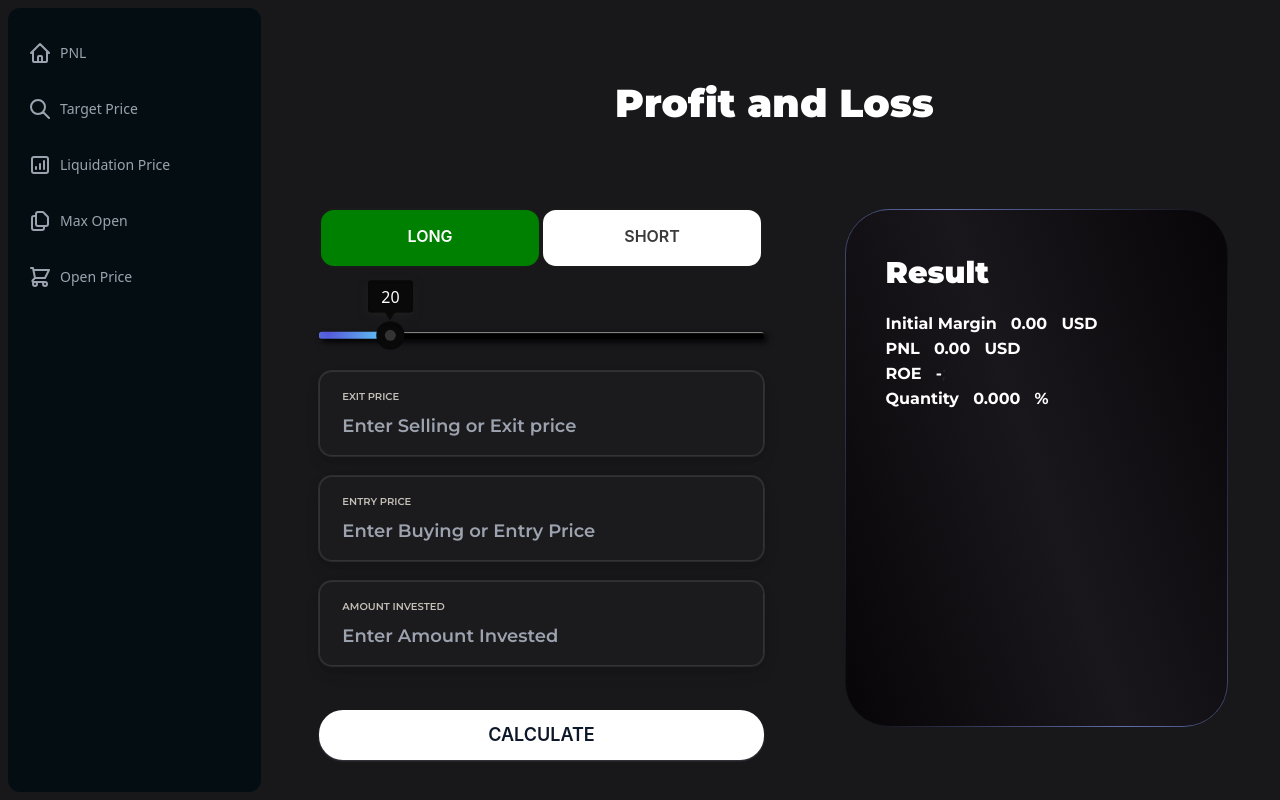
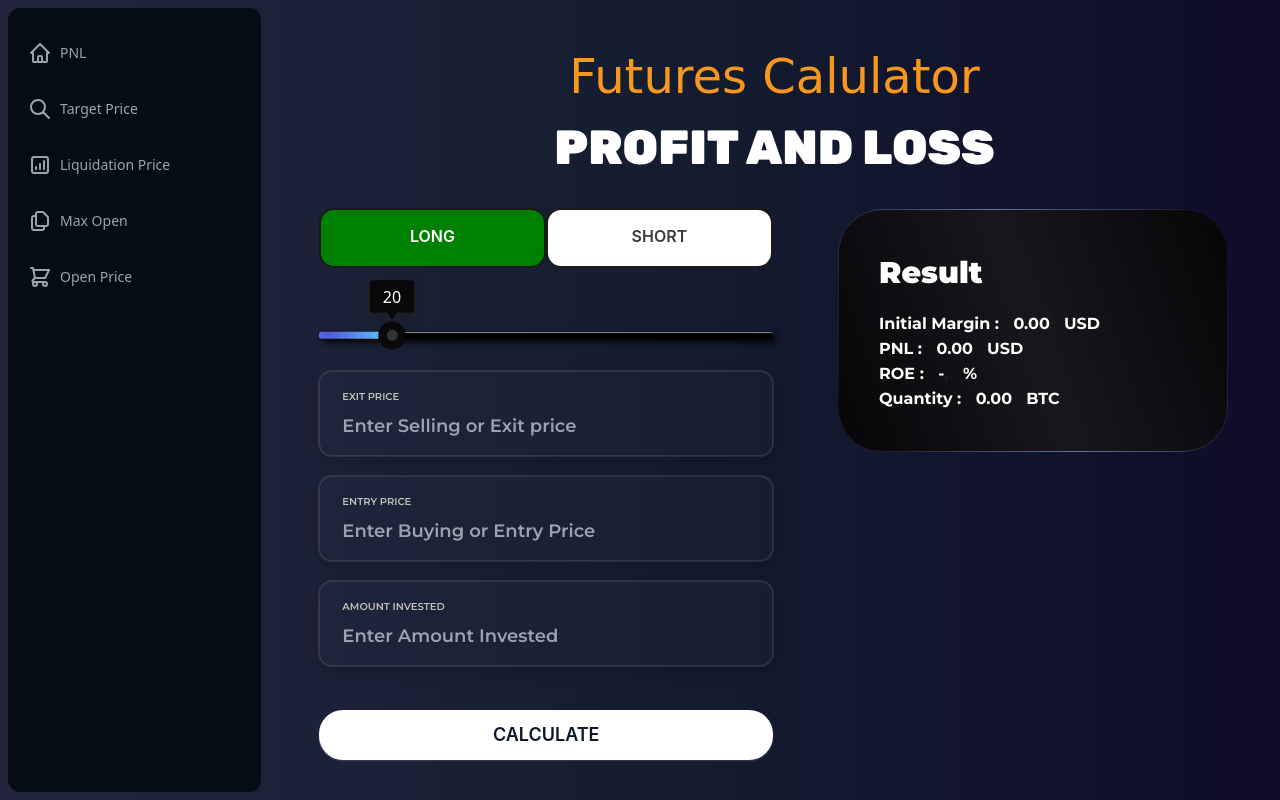
Before and after one commit to ashwanidey/Crypto_Calcultor, a plain HTML site: page index.html in a window 1280 px wide. Drawn offline with nearby package versions, Linux system fonts and the light colour scheme; a web font is replaced by a local one.

Commit message:
Improved text and UI

```diff
--- a/index.html
+++ b/index.html
@@ -102,7 +102,9 @@
 
 
 
-    <div class="container-pnl pt-10 " id="pnl-toogle">
+    <div class="container-pnl " id="pnl-toogle">
+        <span class="Heading">Futures Calulator</span>
+
 
             <span class="pnl-form-title">Profit and Loss</span>
             <div class="wrapper">
@@ -158,23 +160,24 @@
             <div class="container-pnl-output bg-blue-box">
                 <span class="output-heading">Result</span>
                 <div class="output-box">
-                    <span class="label-output">Initial Margin</span>
+                    <span class="label-output">Initial Margin : </span>
                     <output id="margin" class="label-output-value">0.00</output>
                     <span class="label-output-not">USD</span>
                 </div >
                 <div class="output-pnl-box">
-                    <span class="label-output"> PNL</span>
+                    <span class="label-output"> PNL : </span>
                     <output id = "pnl" class="label-output-value">0.00</output>
                     <span class="label-output-not">USD</span>
                 </div>
                 <div>
-                    <span class="label-output">ROE</span>
+                    <span class="label-output">ROE : </span>
                     <output id="roe" class="label-output-value">-</output>;
+                    <span class="label-output-not">%</span>
                 </div>
                 <div>
-                    <span class="label-output">Quantity</span>
-                    <output id="quantity" class="label-output-value"> 0.000</output>
-                    <span class="label-output-not">%</span>
+                    <span class="label-output">Quantity : </span>
+                    <output id="quantity" class="label-output-value">0.00</output>
+                    <span class="label-output-not">BTC</span>
                 </div>
 
 
--- a/style.css
+++ b/style.css
@@ -1,5 +1,4 @@
-
-
+@import url('https://fonts.googleapis.com/css?family=Pirata+One|Rubik:900');
 
 body{
   --card-border-color: rgba(255, 255, 255, 0.1);
@@ -15,7 +14,8 @@ body{
     line-height: 1.5;
     color: #212529;
     overflow-x: hidden;
-    background: #18181B;
+    background-color: #141E30;
+background: linear-gradient(to right, #24243e, #141E30, #0f0c29);;
 
 }
 
@@ -24,16 +24,15 @@ body{
     width: 100%;
     min-height: 100vh;
     display: flex;
+    flex-direction: column;
     flex-wrap: wrap;
     justify-content: center;
     align-items: center;
-
-
 }
 
 .wrapper{
     display: flex;
-    gap: 5rem;
+    gap: 4rem;
     width: 90%;
 
 }
@@ -46,17 +45,34 @@ body{
     justify-content: space-between;
 }
 
-.pnl-form-title{
-    display: block;
-    width: 100%;
-    font-family: 'Montserrat', sans-serif;
-    font-size: 39px;
-    font-weight: 900;
-    line-height: 1.2;
-    text-align: center;
+
+.pnl-form-title {
+    text-transform: Uppercase;
+    margin-bottom: .5em;
+    font-family: 'Rubik', sans-serif;
+    font-size: 3rem;
     color: white;
 
+     }
+
+
+
+
+    .Heading {
+
+
+    font-family: 'Pirata One', cursive;
+    font-size: 3rem;
+    color: #F7971E;
+    text-align: center;
 }
+
+    .Heading spam {
+      font-size: .5em;
+    }
+
+
+
 
 .wrap-input{
     background: rgba(255, 255, 255, .015);
@@ -97,10 +113,6 @@ input{
 }
 
 
-
-
-
-
 .container-pnl-output{
     width: 50%;
     display: flex;
@@ -112,6 +124,7 @@ input{
     border-radius: 45px;
     padding: 40px;
     margin-bottom: 32px;
+    height: fit-content;
 
 
 }
@@ -430,7 +443,7 @@ input{
 
     .pnl-form-title{
         margin-top: -0.4em;
-        margin-bottom: -0.7em;
+        margin-bottom: -1em;
     }
 
     .wrap-pnl {
@@ -441,6 +454,11 @@ input{
         padding: 9px 9px 9px;
         margin-bottom: 10px;
 
+    }
+    .Heading{
+        margin-bottom: 0.2em;
+        margin-top: 0.3em;
+        font-size: 2em;
     }
 
     .wrapper{
@@ -456,6 +474,7 @@ input{
     }
     .pnl-form-title{
         padding-bottom: 59px;
+        font-size: 2.5em;
     }
     .button-81{
         margin-top: -4em;
```
